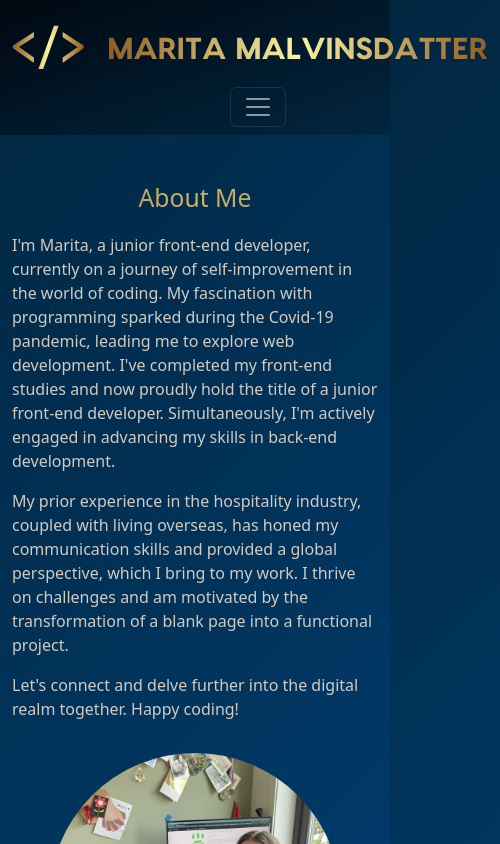
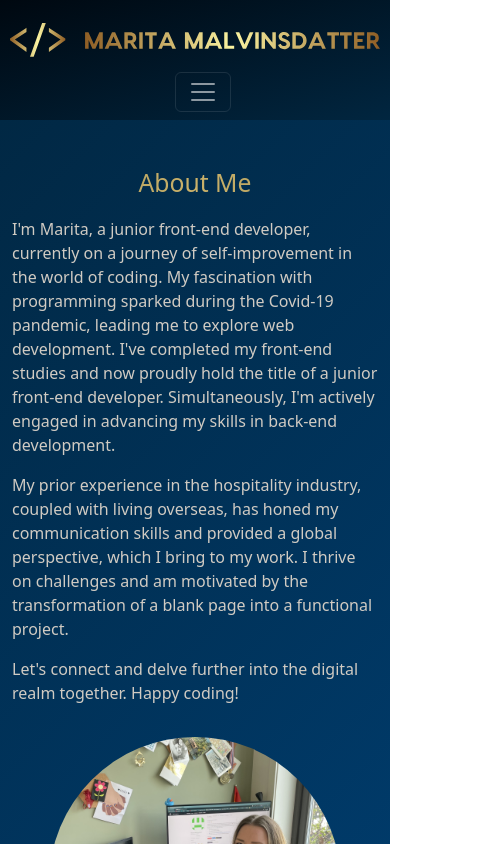
Before and after one commit to MaritaMalvinsdatter/my-portfolio, a React (Create React App) app: page /about in a window 390 px wide. Shown: the top 844 px of the page, 500 px wide, since content can reach past the window. Built offline with nearby package versions, Linux system fonts and the light colour scheme.

Commit message:
responsive logo

```diff
--- a/src/components/Header.jsx
+++ b/src/components/Header.jsx
@@ -12,13 +12,13 @@ const Header = () => {
     return (
         <Navbar expand="lg" variant="dark" className={styles.customBg}>
             <Navbar.Brand as={Link} to="/">
-                <Logo width="500" height="auto" />
+                <Logo className={styles.logo} />
             </Navbar.Brand>
             <Navbar.Toggle aria-controls="basic-navbar-nav" />
             <Navbar.Collapse id="basic-navbar-nav">
                 <Nav className="ml-auto">
-                    <Nav.Link as={Link} to="/projects">Projects</Nav.Link>
-                    <Nav.Link as={Link} to="/about">About</Nav.Link>
+                    <Nav.Link className={styles.link} as={Link} to="/projects">Projects</Nav.Link>
+                    <Nav.Link className={styles.link} as={Link} to="/about">About</Nav.Link>
                 </Nav>
             </Navbar.Collapse>
         </Navbar>
--- a/src/styles/Header.module.css
+++ b/src/styles/Header.module.css
@@ -1,11 +1,4 @@
-/* Green */
 
-/* .customBg {
-    background: linear-gradient(to top left, #013220, #001000);
-} */
-
-
-/* Blue */
 .customBg {
     background: linear-gradient(to top left, #012640, #000810);
     /* height: 100px; */
@@ -13,3 +6,20 @@
     flex-direction: column;
     align-items: center;
 }
+
+.logo {
+    width: 650px;
+    height: auto;
+  }
+
+.link {
+    color: white;
+}
+
+
+@media (max-width: 768px) {
+    .logo {
+      width: 390px;
+      margin: 0 auto;
+    }
+  }
```
